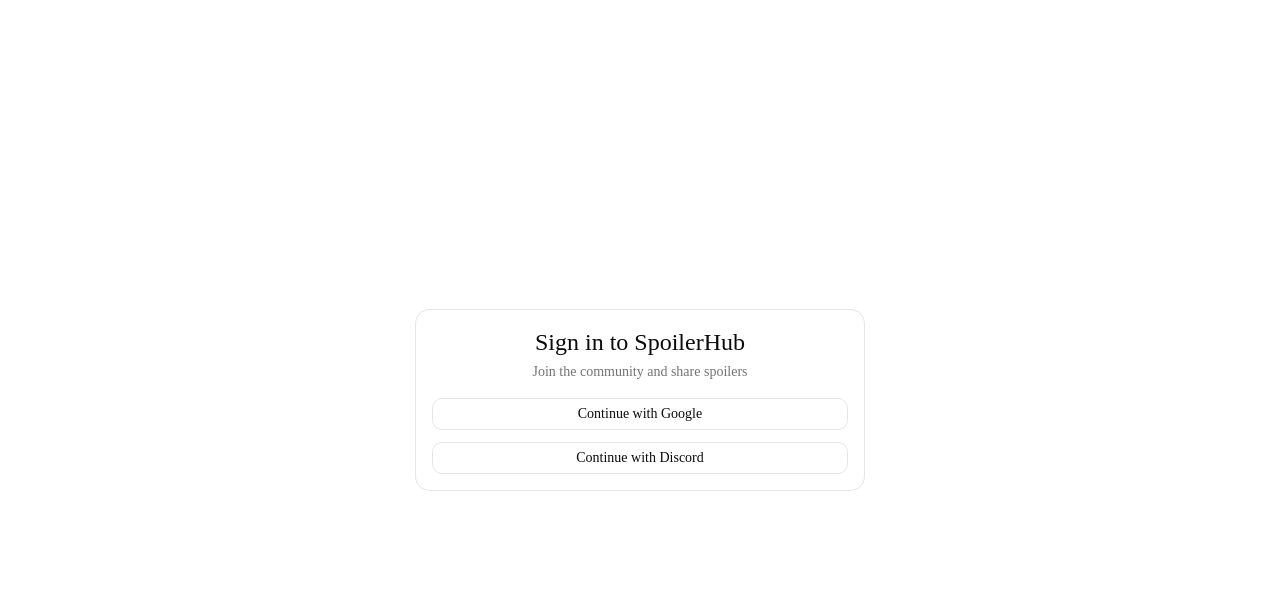
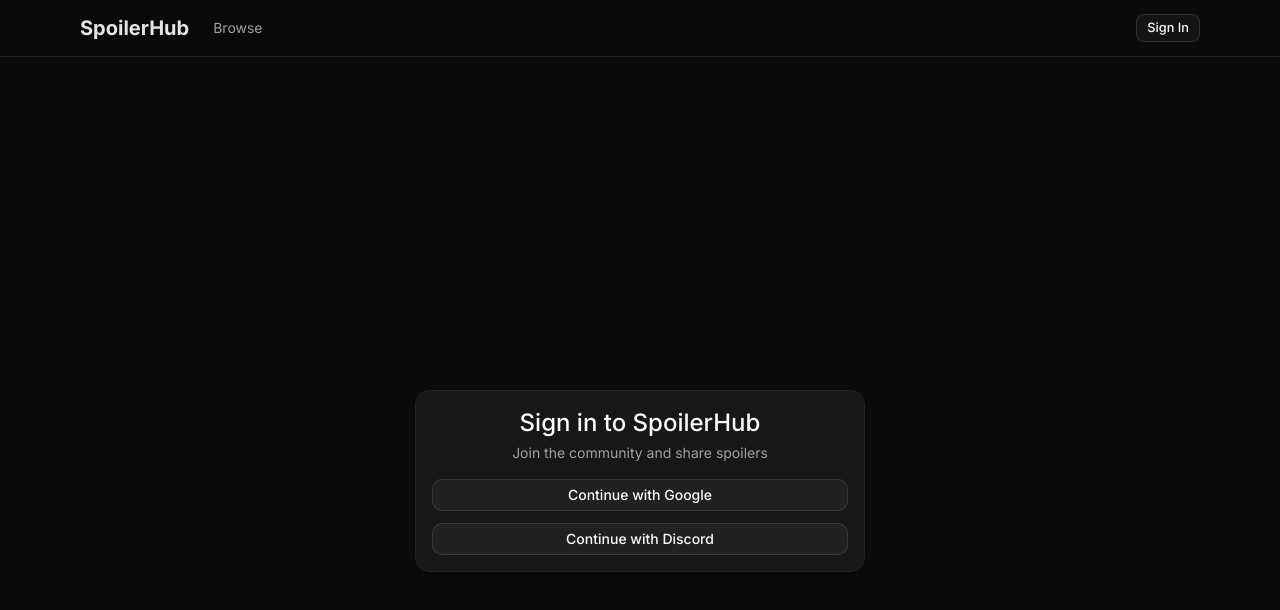
Before and after one commit to weerawatposea-dotcom/spoilerhub, a Next.js app: page /login in a window 1280 px wide. Shown: the top 610 px of the page. Built offline with nearby package versions, Linux system fonts and the light colour scheme; no server answers.

Commit message:
feat: add root layout with dark theme navbar and user menu
Co-Authored-By: Claude Sonnet 4.6 <noreply@anthropic.com>

```diff
--- a/src/app/globals.css
+++ b/src/app/globals.css
@@ -117,6 +117,11 @@
   --sidebar-ring: oklch(0.556 0 0);
 }
 
+/* Force dark theme as default */
+:root {
+  color-scheme: dark;
+}
+
 @layer base {
   * {
     @apply border-border outline-ring/50;
--- a/src/app/layout.tsx
+++ b/src/app/layout.tsx
@@ -1,33 +1,30 @@
 import type { Metadata } from "next";
-import { Geist, Geist_Mono } from "next/font/google";
+import { Inter } from "next/font/google";
+import { Navbar } from "@/components/navbar";
 import "./globals.css";
 
-const geistSans = Geist({
-  variable: "--font-geist-sans",
-  subsets: ["latin"],
-});
-
-const geistMono = Geist_Mono({
-  variable: "--font-geist-mono",
-  subsets: ["latin"],
-});
+const inter = Inter({ subsets: ["latin"] });
 
 export const metadata: Metadata = {
-  title: "Create Next App",
-  description: "Generated by create next app",
+  title: {
+    default: "SpoilerHub — สปอยล์ anime manga manhwa ตอนล่าสุด",
+    template: "%s | SpoilerHub",
+  },
+  description:
+    "อ่านสปอยล์ anime manga manhwa manhua novel ตอนล่าสุด พร้อมสรุปเนื้อเรื่อง",
 };
 
 export default function RootLayout({
   children,
-}: Readonly<{
+}: {
   children: React.ReactNode;
-}>) {
+}) {
   return (
-    <html
-      lang="en"
-      className={`${geistSans.variable} ${geistMono.variable} h-full antialiased`}
-    >
-      <body className="min-h-full flex flex-col">{children}</body>
+    <html lang="th" className="dark">
+      <body className={inter.className}>
+        <Navbar />
+        <main className="mx-auto max-w-6xl px-4 py-6">{children}</main>
+      </body>
     </html>
   );
 }
--- /dev/null
+++ b/src/components/navbar.tsx
@@ -0,0 +1,44 @@
+import Link from "next/link";
+import { auth } from "@/lib/auth";
+import { Button } from "@/components/ui/button";
+import { UserMenu } from "./user-menu";
+
+export async function Navbar() {
+  const session = await auth();
+
+  return (
+    <header className="border-b border-border bg-background sticky top-0 z-50">
+      <div className="mx-auto flex h-14 max-w-6xl items-center justify-between px-4">
+        <div className="flex items-center gap-6">
+          <Link href="/" className="text-xl font-bold text-primary">
+            SpoilerHub
+          </Link>
+          <nav className="hidden gap-4 md:flex">
+            <Link
+              href="/browse"
+              className="text-sm text-muted-foreground hover:text-foreground"
+            >
+              Browse
+            </Link>
+          </nav>
+        </div>
+        <div className="flex items-center gap-3">
+          {session?.user ? (
+            <>
+              <Link href="/create">
+                <Button size="sm">Write Spoiler</Button>
+              </Link>
+              <UserMenu user={session.user} />
+            </>
+          ) : (
+            <Link href="/login">
+              <Button size="sm" variant="outline">
+                Sign In
+              </Button>
+            </Link>
+          )}
+        </div>
+      </div>
+    </header>
+  );
+}
--- /dev/null
+++ b/src/components/user-menu.tsx
@@ -0,0 +1,52 @@
+"use client";
+
+import { signOut } from "next-auth/react";
+import Link from "next/link";
+import { Avatar, AvatarFallback, AvatarImage } from "@/components/ui/avatar";
+import {
+  DropdownMenu,
+  DropdownMenuContent,
+  DropdownMenuItem,
+  DropdownMenuSeparator,
+  DropdownMenuTrigger,
+} from "@/components/ui/dropdown-menu";
+
+interface UserMenuProps {
+  user: {
+    id: string;
+    name: string | null;
+    image: string | null;
+    role: string;
+  };
+}
+
+export function UserMenu({ user }: UserMenuProps) {
+  return (
+    <DropdownMenu>
+      <DropdownMenuTrigger>
+        <Avatar className="h-8 w-8">
+          <AvatarImage src={user.image ?? undefined} />
+          <AvatarFallback>{user.name?.charAt(0) ?? "U"}</AvatarFallback>
+        </Avatar>
+      </DropdownMenuTrigger>
+      <DropdownMenuContent align="end">
+        <DropdownMenuItem asChild>
+          <Link href={`/profile/${user.id}`}>Profile</Link>
+        </DropdownMenuItem>
+        <DropdownMenuItem asChild>
+          <Link href="/bookmarks">Bookmarks</Link>
+        </DropdownMenuItem>
+        <DropdownMenuItem asChild>
+          <Link href="/notifications">Notifications</Link>
+        </DropdownMenuItem>
+        {user.role === "admin" && (
+          <DropdownMenuItem asChild>
+            <Link href="/admin">Admin</Link>
+          </DropdownMenuItem>
+        )}
+        <DropdownMenuSeparator />
+        <DropdownMenuItem onClick={() => signOut()}>Sign Out</DropdownMenuItem>
+      </DropdownMenuContent>
+    </DropdownMenu>
+  );
+}
```
